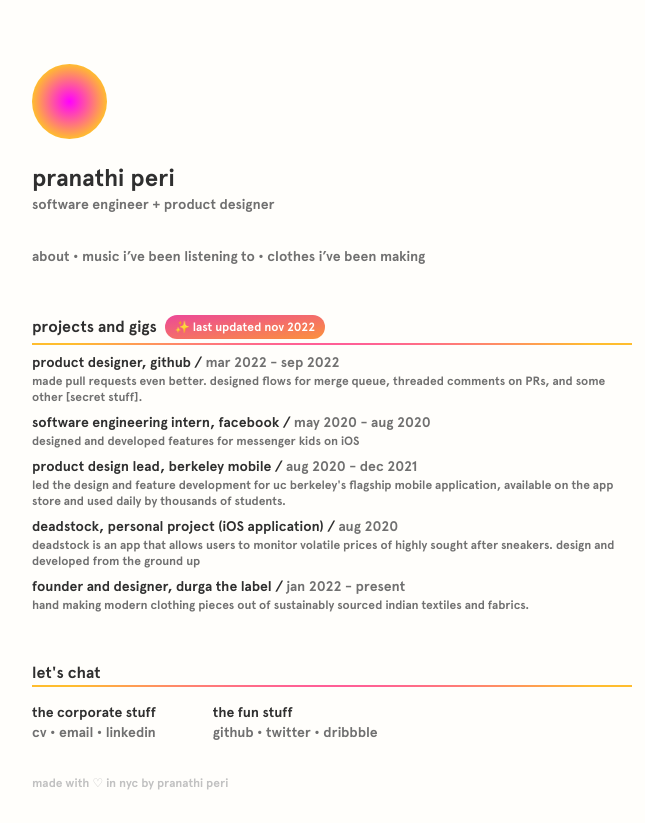
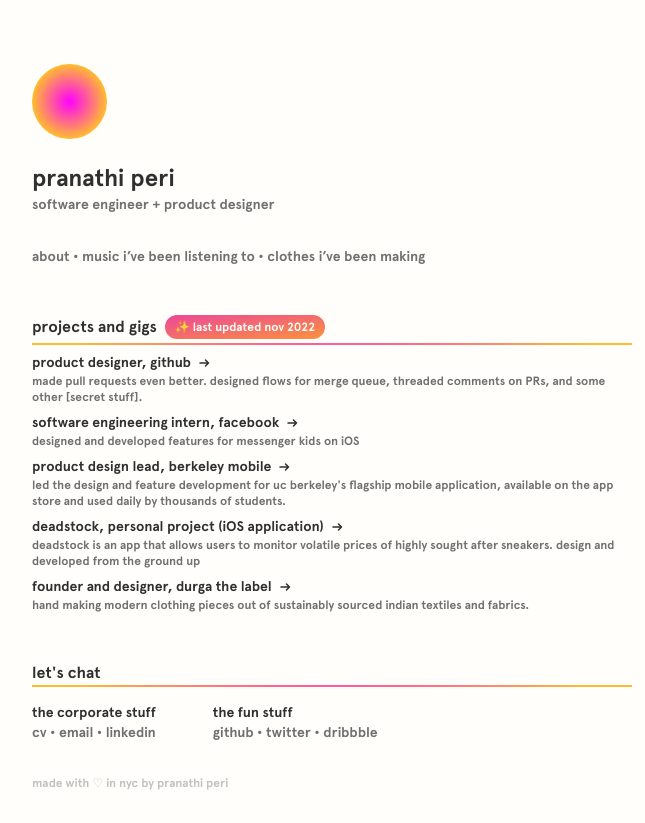
Before and after one commit to pranathip/pranathiperi.me, a Next.js app: page / in a window 1280 px wide. Shown: the whole page, without its empty margins (308-953 px from the left). Built offline with nearby package versions, Linux system fonts and the light colour scheme.

Commit message:
refactoring paragraphs and also adding links

```diff
--- a/components/ProjectSection.js
+++ /dev/null
@@ -1,12 +0,0 @@
-const ProjectSection = ({ subject, project, date, subtitle }) => {
-  return (
-    <div className="flex flex-col items-start mt-2">
-      <h2 className="text-primary">
-        {subject}, {project} / <span className="text-secondary">{date}</span>
-      </h2>
-      <p className="text-secondary">{subtitle}</p>
-    </div>
-  );
-};
-
-export default ProjectSection;
--- /dev/null
+++ b/components/ProjectSectionParagraph.js
@@ -0,0 +1,54 @@
+import { ArrowRight } from "./Svg";
+
+const ProjectSection = ({ subject, project, link, subtitle }) => {
+  return (
+    <div className="flex flex-col items-start mt-2">
+      <h2 className="text-primary">
+        <a href={link}>
+          {subject}, {project}
+          <ArrowRight />
+        </a>
+      </h2>
+      <p className="text-secondary">{subtitle}</p>
+    </div>
+  );
+};
+
+const ProjectSectionParagraph = () => {
+  return (
+    <>
+      <ProjectSection
+        subject="product designer"
+        project="github"
+        link="/"
+        subtitle="made pull requests even better. designed flows for merge queue, threaded comments on PRs, and some other [secret stuff].  "
+      ></ProjectSection>
+      <ProjectSection
+        subject="software engineering intern"
+        project="facebook"
+        link="/"
+        subtitle="designed and developed features for messenger kids on iOS"
+      ></ProjectSection>
+      <ProjectSection
+        subject="product design lead"
+        project="berkeley mobile"
+        link="/"
+        subtitle="led the design and feature development for uc berkeley's flagship mobile application, available on the app store and used daily by thousands of students."
+      ></ProjectSection>
+      <ProjectSection
+        subject="deadstock"
+        project="personal project (iOS application)"
+        link="/"
+        subtitle="deadstock is an app that allows users to monitor volatile prices of highly sought after sneakers. design and developed from the ground up"
+      ></ProjectSection>
+      <ProjectSection
+        subject="founder and designer"
+        project="durga the label"
+        link="/"
+        subtitle="hand making modern clothing pieces out of sustainably sourced indian textiles and fabrics."
+      ></ProjectSection>
+    </>
+  );
+};
+
+export default ProjectSectionParagraph;
--- a/components/Svg.js
+++ b/components/Svg.js
@@ -40,3 +40,21 @@ export const Underline = () => (
     <rect width="100%" height="2" fill="url(#orb-gradient)" />
   </svg>
 );
+
+export const ArrowRight = () => (
+  <svg
+    className="inline ml-2"
+    width="11"
+    height="8"
+    viewBox="0 0 11 8"
+    xmlns="http://www.w3.org/2000/svg"
+  >
+    <path
+      d="M1 3.99994H9.5M9.5 3.99994L6.5 0.999939M9.5 3.99994L6.5 7.00006"
+      stroke-width="1.5"
+      stroke-linecap="round"
+      stroke-linejoin="round"
+      className="stroke-current text-primary"
+    />
+  </svg>
+);
--- a/pages/index.js
+++ b/pages/index.js
@@ -2,7 +2,7 @@ import React, { Component } from "react";
 import Layout from "../components/Layout";
 import Section from "../components/Section";
 import ContactInfo from "../components/ContactInfo";
-import ProjectSection from "../components/ProjectSection";
+import ProjectSectionParagraph from "../components/ProjectSectionParagraph";
 
 const homePage = () => {
   return (
@@ -22,36 +22,7 @@ const homePage = () => {
         </div>
       </div>
       <Section title="projects and gigs" showLastUpdated>
-        <ProjectSection
-          subject="product designer"
-          project="github"
-          date="mar 2022 - sep 2022"
-          subtitle="made pull requests even better. designed flows for merge queue, threaded comments on PRs, and some other [secret stuff].  "
-        ></ProjectSection>
-        <ProjectSection
-          subject="software engineering intern"
-          project="facebook"
-          date="may 2020 - aug 2020"
-          subtitle="designed and developed features for messenger kids on iOS"
-        ></ProjectSection>
-        <ProjectSection
-          subject="product design lead"
-          project="berkeley mobile"
-          date="aug 2020 - dec 2021"
-          subtitle="led the design and feature development for uc berkeley's flagship mobile application, available on the app store and used daily by thousands of students."
-        ></ProjectSection>
-        <ProjectSection
-          subject="deadstock"
-          project="personal project (iOS application)"
-          date="aug 2020"
-          subtitle="deadstock is an app that allows users to monitor volatile prices of highly sought after sneakers. design and developed from the ground up"
-        ></ProjectSection>
-        <ProjectSection
-          subject="founder and designer"
-          project="durga the label"
-          date="jan 2022 - present"
-          subtitle="hand making modern clothing pieces out of sustainably sourced indian textiles and fabrics."
-        ></ProjectSection>
+        <ProjectSectionParagraph />
       </Section>
       <Section title="let's chat">
         <ContactInfo />
```
